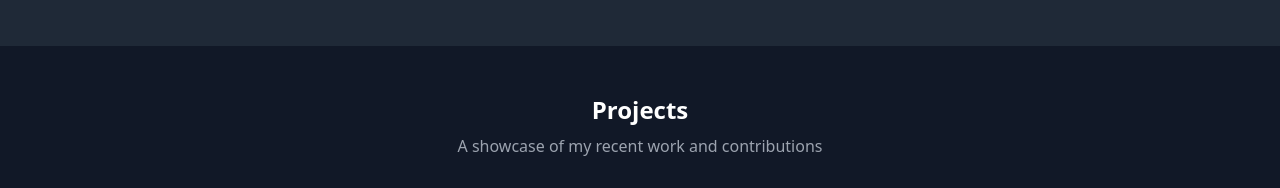
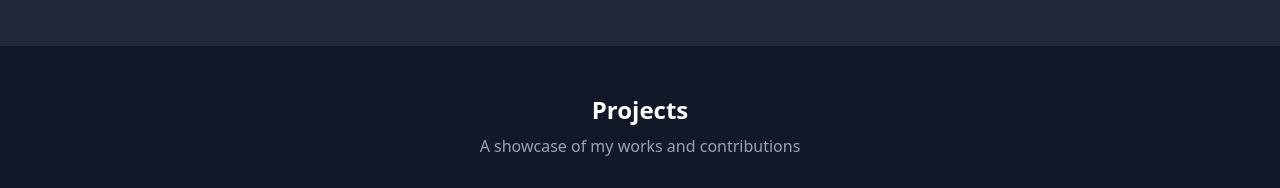
Before and after one commit to mraifalkautsar/mraifalkautsar.github.io, a Next.js app: page / in a window 1280 px wide. Shown: the part 2220-2408 px from the top of the page. Built offline with nearby package versions, Linux system fonts and the light colour scheme.

Commit message:
Update Projects.tsx

```diff
--- a/components/Projects.tsx
+++ b/components/Projects.tsx
@@ -17,7 +17,7 @@ export default function ProjectInventory({ onProjectSelect }: ProjectInventoryPr
         <div className="max-w-6xl mx-auto">
           <div className="text-center mb-8">
             <h2 className="text-2xl font-bold text-gray-900 dark:text-white mb-2">Projects</h2>
-            <p className="text-gray-600 dark:text-gray-400">A showcase of my recent work and contributions</p>
+            <p className="text-gray-600 dark:text-gray-400">A showcase of my works and contributions</p>
           </div>
 
           <div className="grid md:grid-cols-2 lg:grid-cols-3 xl:grid-cols-4 gap-4">
```
